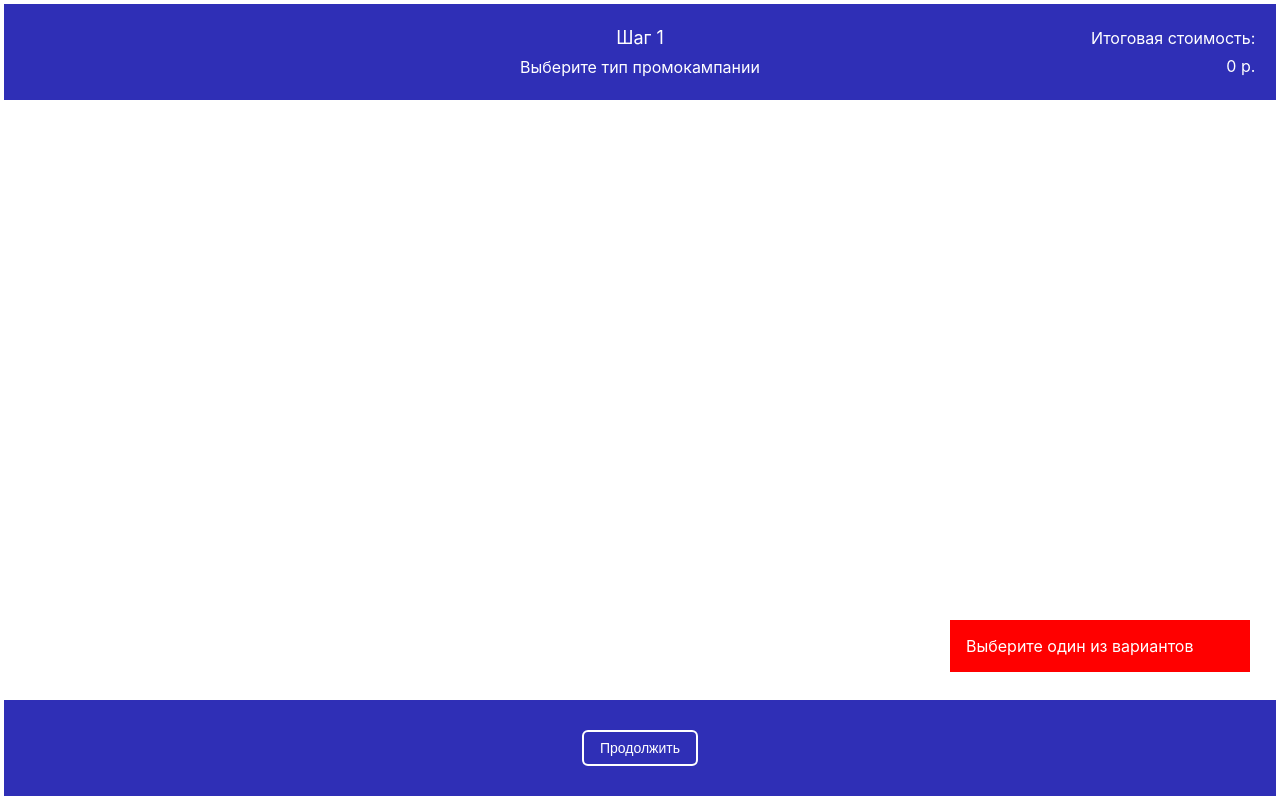
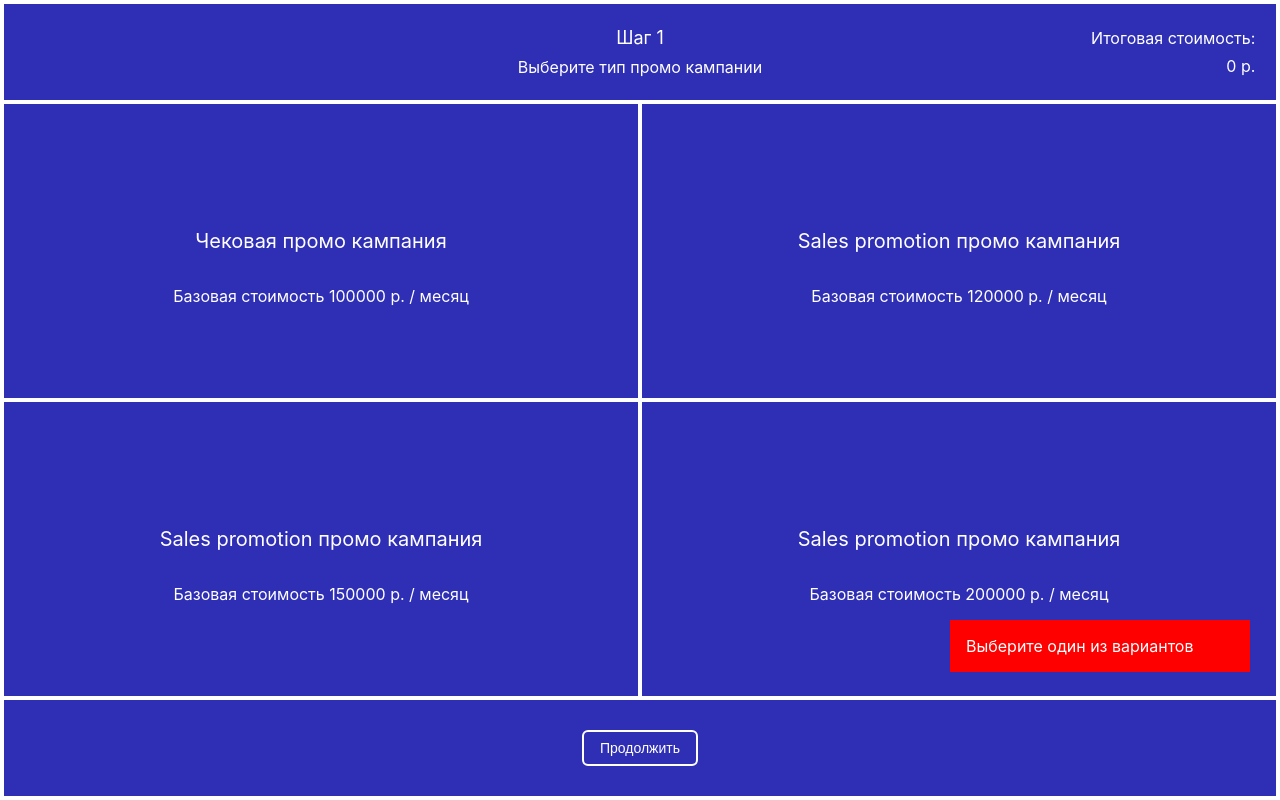
Before and after one commit to ShkredovDmitriy/promo-constructor-stepper, a React (Create React App) app: page / in a window 1280 px wide. Built offline with nearby package versions, Linux system fonts and the light colour scheme.

Commit message:
add cards to stepper

```diff
--- a/src/App.tsx
+++ b/src/App.tsx
@@ -19,7 +19,7 @@ function App() {
 
   log("App", promoConfig);
 
-  const [stepData, setStepData] = useState({});
+  const [stepData, setStepData] = useState(promoConfig.steps[0]);
   const [totalPrice, setTotalPrice] = useState(0);
   const [step, setStep] = useState(0);
 
@@ -41,18 +41,20 @@ function App() {
     }
   }
 
-  useEffect(function(){
-    setStepData(promoConfig.steps[0]);
-  }, [])
+  function cardClickHandler(item: {price: number}): void {
+    log("cardClickHandler", item);
+    setTotalPrice(item.price)
+  }
 
   return (
     <section className="main-wrapper">
       <Header
-        stepData = { stepData }
+        stepData = { stepData}
         totalPrice = {totalPrice}
       />
       <Stepper
-        stepData = { stepData }
+        stepData = { stepData}
+        cardClickHandler = { cardClickHandler }
       />
       <Footer
         step = { step }
--- a/src/components/stepper/stepper.css
+++ b/src/components/stepper/stepper.css
@@ -1,4 +1,4 @@
-.step {
+.stepper {
   position: absolute;
   top: 6.25rem;
   width: 100%;
@@ -7,13 +7,9 @@
   flex-direction: row;
   flex-wrap: wrap;
   border: 2px solid #fff;
-  transform: translateX(-101vw);
+  /* transform: translateX(-101vw); */
   transition: transform 0.5s;
 
-}
-
-.step--active {
-  transform: translateX(0);
 }
 
 .card {
@@ -26,7 +22,23 @@
   border: 2px solid #fff;
   background-color: rgb(47, 47, 182);
   transition: background-color 0.3s;
+  color: #fff;
   cursor: pointer;
+}
+
+.card:hover {
+  background-color: rgb(24, 24, 129);
+}
+
+
+.card__title {
+  margin-top: 2rem;
+  font-size: 1.25rem;
+}
+
+.card__price {
+  margin-top: 2rem;
+  font-size: 1rem;
 }
 
 .card--high {
@@ -48,7 +60,7 @@
 } */
 
 .card--checked {
-  background-color: rgb(24, 24, 129)!important;
+  background-color: rgb(24, 24, 129);
 }
 
 .card__name {
--- a/src/components/stepper/stepper.js
+++ b/src/components/stepper/stepper.js
@@ -1,11 +1,28 @@
 import React from "react";
 import "./stepper.css";
+import log from "../../_helpers/log";
 
-function Step01(props) {
-  return <div
-    className={props.currentStep === "step01" ? "step step--01 step--active" : "step step--01" }
-  >
-    <div
+function Stepper(props) {
+
+  log("Stepper", props)
+
+  return <div className="stepper">
+    {
+      props.stepData.elements.map((item, id) => {
+        return(
+          <div
+            className="card" key={id}
+            onClick={() => props.cardClickHandler(item) }
+          >
+            <div className="card__title">{item.title}</div>
+            <div className="card__price">Базовая стоимость {item.price} р. / месяц</div>
+          </div>
+        )
+      })
+    }
+
+
+    {/* <div
       className={props.activeCard === "variant01" ? "card card--checked" : "card" }
       onClick={()=> props.onCheck("variant01")}
     >
@@ -28,8 +45,8 @@ function Step01(props) {
       onClick={()=> props.onCheck("variant04")}
     >
       <div className="card__name">Тип промокампании 4</div>
-    </div>
+    </div> */}
   </div>
 }
 
-export default Step01;
+export default Stepper;
--- a/src/promoConfig.js
+++ b/src/promoConfig.js
@@ -3,32 +3,32 @@ const promoConfig = {
     {
       index: 1,
       title: "Шаг 1",
-      subtitle: "Выберите тип промокампании",
+      subtitle: "Выберите тип промо кампании",
       type: "selectOneOf",
       elements: [
         {
           id: 11,
-          title: "Тип 1",
+          title: "Чековая промо кампания",
           info: "Данный тип имеет следующие преимущества...",
-          price: 10000
+          price: 100000
         },
         {
           id: 12,
-          title: "Тип 2",
+          title: "Sales promotion промо кампания",
           info: "Данный тип имеет следующие преимущества...",
-          price: 15000
+          price: 120000
         },
         {
           id: 13,
-          title: "Тип 3",
+          title: "Sales promotion промо кампания",
           info: "Данный тип имеет следующие преимущества...",
-          price: 20000
+          price: 150000
         },
         {
           id: 14,
-          title: "Тип 4",
+          title: "Sales promotion промо кампания",
           info: "Данный тип имеет следующие преимущества...",
-          price: 25000
+          price: 200000
         }
       ]
     },
```
